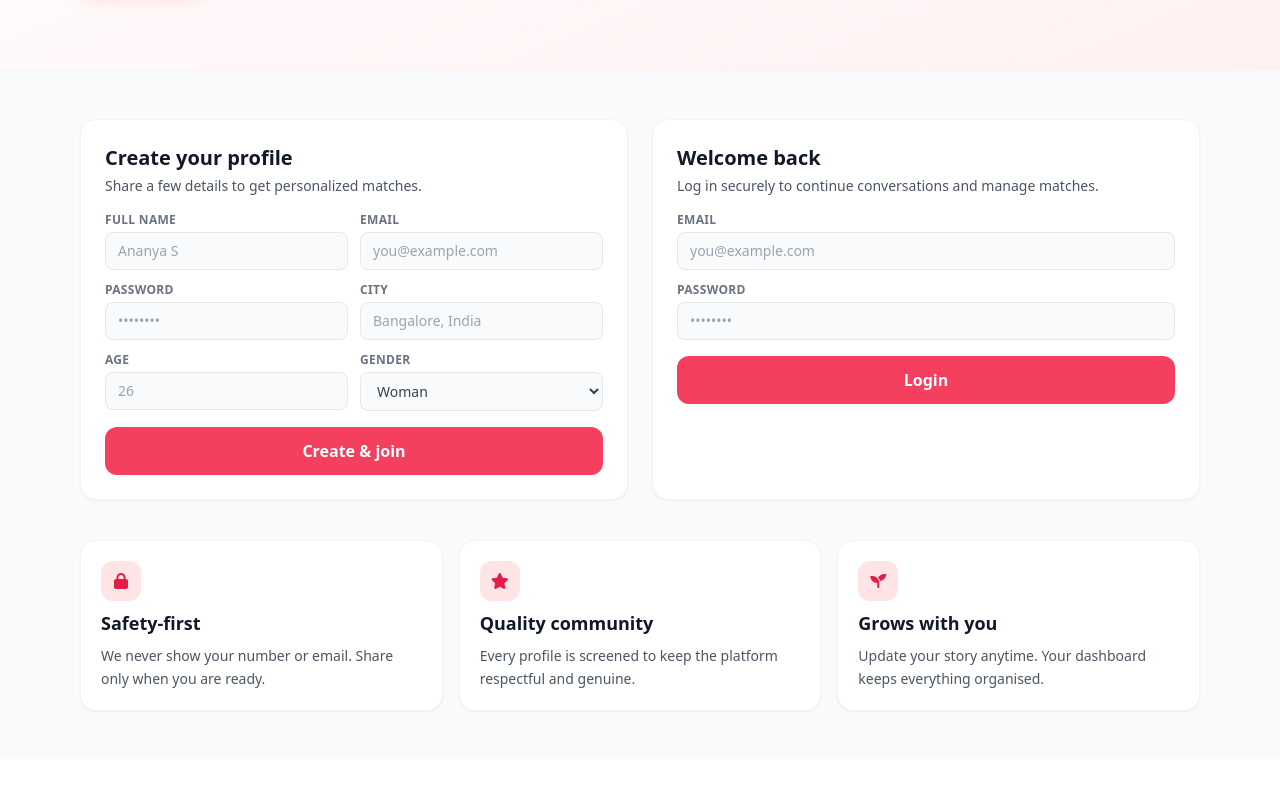
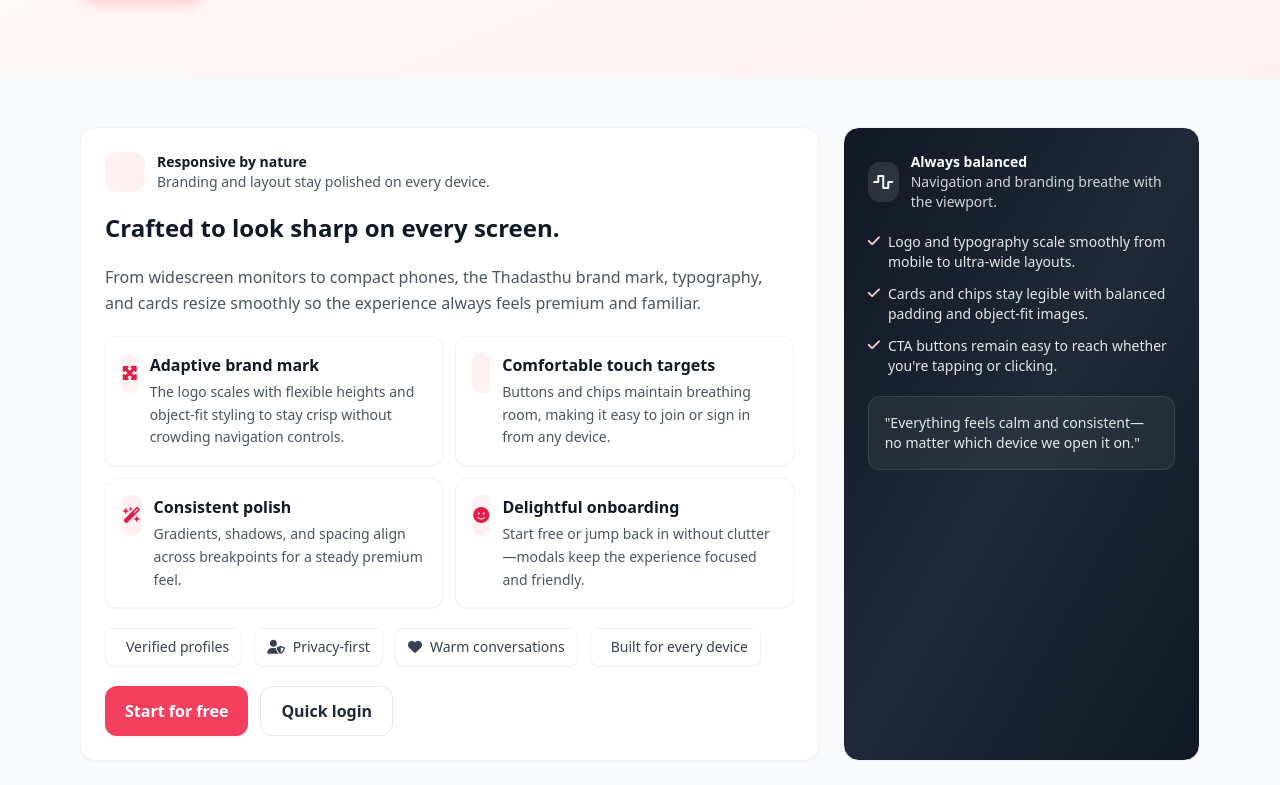
Before and after one commit to nitishamraji/matrimony-app, a React (Vite) app in the folder frontend/: page / in a window 1280 px wide. Shown: the part 535-1320 px from the top of the page. Before the commit the page ends 1294 px from the top, so only its background shows below. Built offline with nearby package versions, Linux system fonts and the light colour scheme; the HTML template or start-up script is replaced by a standard one.

Commit message:
Improve landing responsiveness and remove inline auth forms

```diff
--- a/frontend/src/App.jsx
+++ b/frontend/src/App.jsx
@@ -237,12 +237,6 @@ function App() {
         />
       ) : (
         <LandingPage
-          registerForm={registerForm}
-          loginForm={loginForm}
-          onRegisterChange={handleRegisterChange}
-          onLoginChange={handleLoginChange}
-          onRegister={registerUser}
-          onLogin={loginUser}
           status={authStatus}
           error={authError}
           currentUser={currentUser}
@@ -295,7 +289,7 @@ function Navbar({ currentUser, onNavigateHome, onNavigateProfile, onOpenRegister
           <img
             src="/public/brand/thadasthu-logo.png"
             alt="Thadasthu logo"
-            className="h-9 w-auto sm:h-10"
+            className="h-8 w-auto sm:h-10 lg:h-12 max-h-12 object-contain flex-shrink-0"
           />
           <span className="text-base sm:text-lg">Thadasthu</span>
         </button>
@@ -359,20 +353,7 @@ function Navbar({ currentUser, onNavigateHome, onNavigateProfile, onOpenRegister
   );
 }
 
-function LandingPage({
-  registerForm,
-  loginForm,
-  onRegisterChange,
-  onLoginChange,
-  onRegister,
-  onLogin,
-  status,
-  error,
-  currentUser,
-  onNavigateProfile,
-  onOpenRegister,
-  onOpenLogin
-}) {
+function LandingPage({ status, error, currentUser, onNavigateProfile, onOpenRegister, onOpenLogin }) {
   return (
     <>
       <header className="bg-gradient-to-br from-white to-rose-50 border-b border-gray-100">
@@ -386,7 +367,7 @@ function LandingPage({
               Find your person with privacy-first, trusted matchmaking.
             </h1>
             <p className="text-lg text-gray-600 leading-relaxed">
-              Create a beautiful profile in minutes, explore verified members, and chat securely. Designed to feel warm, simple, and focused on what matters.
+              Create a beautiful profile in minutes, explore verified members, and chat securely. Everything flexes gracefully across desktop, tablet, and mobile so the brand always feels familiar.
             </p>
             <div className="flex flex-wrap gap-3">
               <button
@@ -411,6 +392,11 @@ function LandingPage({
                 </button>
               )}
             </div>
+            {(status || error) && (
+              <p className={`text-sm ${status ? 'text-green-700' : 'text-rose-600'}`}>
+                {status || error}
+              </p>
+            )}
           </div>
           <div className="bg-white rounded-2xl shadow-xl border border-gray-100 p-6 space-y-4">
             <div className="flex items-center gap-3">
@@ -436,34 +422,108 @@ function LandingPage({
       </header>
 
       <main className="max-w-6xl mx-auto px-4 py-12 space-y-10">
-        <div className="grid md:grid-cols-2 gap-6">
-          <AuthCard
-            title="Create your profile"
-            description="Share a few details to get personalized matches."
-            actionLabel="Create & join"
-            onSubmit={onRegister}
-            status={status}
-            error={error}
-          >
-            <RegisterForm form={registerForm} onChange={onRegisterChange} />
-          </AuthCard>
+        <section className="grid lg:grid-cols-3 gap-6 items-stretch">
+          <div className="lg:col-span-2 bg-white rounded-2xl shadow-sm border border-gray-100 p-6 space-y-5">
+            <div className="flex items-center gap-3">
+              <span className="w-10 h-10 rounded-xl bg-rose-50 text-rose-600 flex items-center justify-center">
+                <i className="fa-solid fa-display"></i>
+              </span>
+              <div>
+                <p className="text-sm font-semibold text-gray-900">Responsive by nature</p>
+                <p className="text-sm text-gray-600">Branding and layout stay polished on every device.</p>
+              </div>
+            </div>
+            <h2 className="text-2xl font-bold text-gray-900">Crafted to look sharp on every screen.</h2>
+            <p className="text-gray-600 leading-relaxed">
+              From widescreen monitors to compact phones, the Thadasthu brand mark, typography, and cards resize smoothly so the experience always feels premium and familiar.
+            </p>
+            <div className="grid sm:grid-cols-2 gap-3">
+              <ActionCard
+                icon="fa-solid fa-maximize"
+                title="Adaptive brand mark"
+                body="The logo scales with flexible heights and object-fit styling to stay crisp without crowding navigation controls."
+              />
+              <ActionCard
+                icon="fa-solid fa-mobile-screen"
+                title="Comfortable touch targets"
+                body="Buttons and chips maintain breathing room, making it easy to join or sign in from any device."
+              />
+              <ActionCard
+                icon="fa-solid fa-wand-magic-sparkles"
+                title="Consistent polish"
+                body="Gradients, shadows, and spacing align across breakpoints for a steady premium feel."
+              />
+              <ActionCard
+                icon="fa-solid fa-face-smile"
+                title="Delightful onboarding"
+                body="Start free or jump back in without clutter—modals keep the experience focused and friendly."
+              />
+            </div>
+            <div className="flex flex-wrap gap-3">
+              <FeatureChip icon="fa-solid fa-badge-check" label="Verified profiles" />
+              <FeatureChip icon="fa-solid fa-user-shield" label="Privacy-first" />
+              <FeatureChip icon="fa-solid fa-heart" label="Warm conversations" />
+              <FeatureChip icon="fa-solid fa-laptop-mobile" label="Built for every device" />
+            </div>
+            <div className="flex flex-wrap gap-3">
+              <button
+                onClick={onOpenRegister}
+                className="bg-rose-500 hover:bg-rose-600 text-white px-5 py-3 rounded-xl shadow-sm font-semibold"
+              >
+                Start for free
+              </button>
+              {currentUser ? (
+                <button
+                  onClick={onNavigateProfile}
+                  className="px-5 py-3 rounded-xl border border-gray-200 bg-white text-gray-800 font-semibold hover:border-gray-300"
+                >
+                  Continue to your profile
+                </button>
+              ) : (
+                <button
+                  onClick={onOpenLogin}
+                  className="px-5 py-3 rounded-xl border border-gray-200 bg-white text-gray-800 font-semibold hover:border-gray-300"
+                >
+                  Quick login
+                </button>
+              )}
+            </div>
+          </div>
 
-          <AuthCard
-            title="Welcome back"
-            description="Log in securely to continue conversations and manage matches."
-            actionLabel="Login"
-            onSubmit={onLogin}
-            status={status}
-            error={error}
-          >
-            <LoginForm form={loginForm} onChange={onLoginChange} />
-          </AuthCard>
-        </div>
+          <div className="rounded-2xl border border-gray-100 bg-gradient-to-br from-gray-900 via-gray-800 to-gray-900 text-white p-6 space-y-5">
+            <div className="flex items-center gap-3">
+              <span className="w-10 h-10 rounded-xl bg-white/10 flex items-center justify-center">
+                <i className="fa-solid fa-wave-square"></i>
+              </span>
+              <div>
+                <p className="text-sm font-semibold">Always balanced</p>
+                <p className="text-sm text-gray-300">Navigation and branding breathe with the viewport.</p>
+              </div>
+            </div>
+            <ul className="space-y-3 text-sm text-gray-200">
+              <li className="flex items-start gap-2">
+                <i className="fa-solid fa-check text-rose-200 mt-0.5"></i>
+                <span>Logo and typography scale smoothly from mobile to ultra-wide layouts.</span>
+              </li>
+              <li className="flex items-start gap-2">
+                <i className="fa-solid fa-check text-rose-200 mt-0.5"></i>
+                <span>Cards and chips stay legible with balanced padding and object-fit images.</span>
+              </li>
+              <li className="flex items-start gap-2">
+                <i className="fa-solid fa-check text-rose-200 mt-0.5"></i>
+                <span>CTA buttons remain easy to reach whether you're tapping or clicking.</span>
+              </li>
+            </ul>
+            <div className="rounded-xl border border-white/10 bg-white/5 p-4 text-sm text-gray-200">
+              "Everything feels calm and consistent—no matter which device we open it on."
+            </div>
+          </div>
+        </section>
 
         <div className="grid md:grid-cols-3 gap-4">
           <HighlightCard icon="fa-solid fa-lock" title="Safety-first" body="We never show your number or email. Share only when you are ready." />
           <HighlightCard icon="fa-solid fa-star" title="Quality community" body="Every profile is screened to keep the platform respectful and genuine." />
-          <HighlightCard icon="fa-solid fa-seedling" title="Grows with you" body="Update your story anytime. Your dashboard keeps everything organised." />
+          <HighlightCard icon="fa-solid fa-laptop" title="Responsive by default" body="Navigation, cards, and brand moments flex beautifully across breakpoints." />
         </div>
       </main>
     </>
@@ -819,26 +879,6 @@ function Modal({ title, description, children, onClose, onSubmit, actionLabel })
   );
 }
 
-function AuthCard({ title, description, children, actionLabel, onSubmit, status, error }) {
-  return (
-    <div className="bg-white rounded-2xl shadow-sm border border-gray-100 p-6 space-y-4">
-      <div className="space-y-1">
-        <h2 className="text-xl font-semibold text-gray-900">{title}</h2>
-        <p className="text-sm text-gray-600">{description}</p>
-      </div>
-      <div className="space-y-3">{children}</div>
-      <button
-        onClick={onSubmit}
-        className="w-full inline-flex justify-center items-center gap-2 bg-rose-500 hover:bg-rose-600 text-white px-4 py-3 rounded-xl font-semibold"
-      >
-        {actionLabel}
-      </button>
-      {status && <p className="text-green-600 text-sm">{status}</p>}
-      {error && <p className="text-rose-600 text-sm">{error}</p>}
-    </div>
-  );
-}
-
 function RegisterForm({ form, onChange }) {
   return (
     <div className="grid grid-cols-1 sm:grid-cols-2 gap-3">
```
